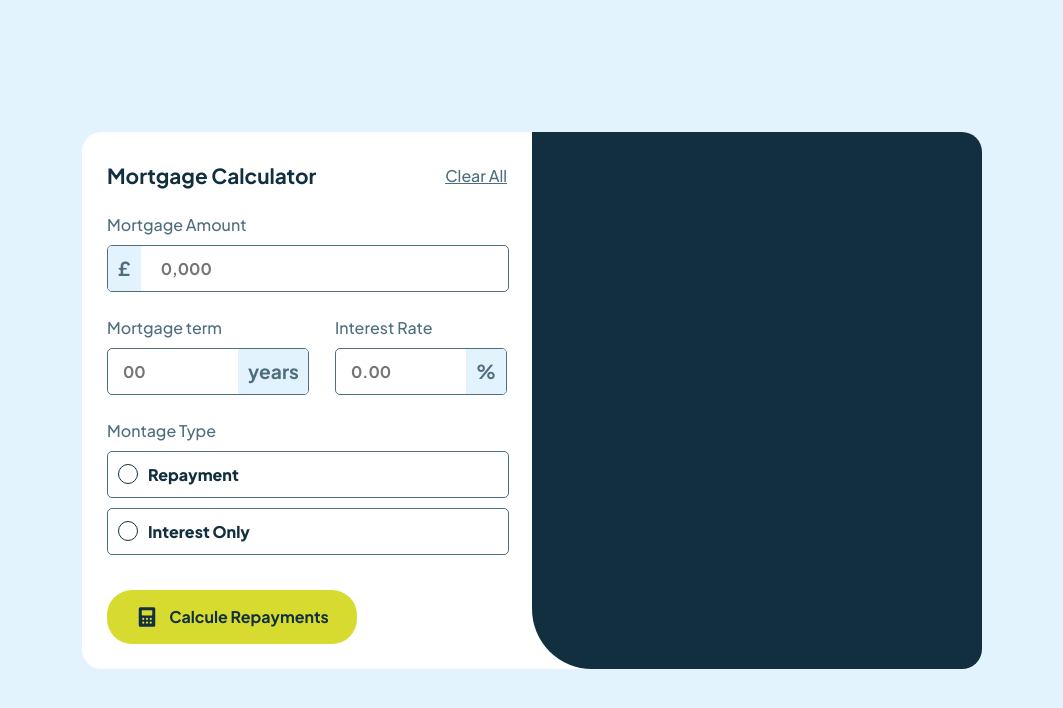
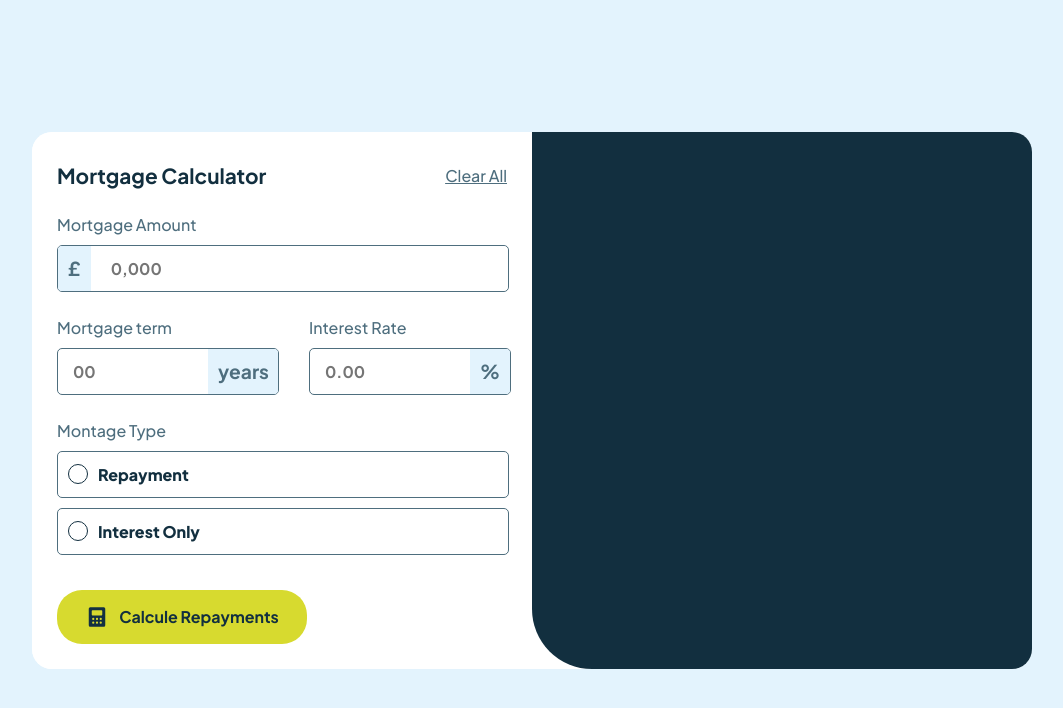
Before and after one commit to DavidSntdev/refund-calculator, a React (Vite) app: page / in a window 1280 px wide. Shown: the top 708 px of the page, without its empty margins (108-1171 px from the left). Built offline with nearby package versions, Linux system fonts and the light colour scheme.

Commit message:
Update Styles

```diff
--- a/src/components/Dados.jsx
+++ b/src/components/Dados.jsx
@@ -4,7 +4,9 @@ import imgCalc from "../assets/images/icon-calculator.svg";
 
 function Dados() {
   const $calculeRepayments = () => {};
-  const $clearAll = () => {};
+  const $clearAll = () => {
+
+  };
   return (
     <div id="dados">
       <header>
--- a/src/components/form/Type.jsx
+++ b/src/components/form/Type.jsx
@@ -21,13 +21,9 @@ function Type() {
         htmlFor="repayment"
         className="typelabel"
         style={{
-          borderWidth: isRepaymentSelected ? "3px" : "1px",
-          borderColor: isRepaymentSelected
-            ? "var(--colorLime)"
-            : "var(--colorSlate700)",
-          backgroundColor: isRepaymentSelected
-            ? "var(--colorLime100)"
-            : "var(--colorWhite)",
+          borderWidth: isRepaymentSelected && "3px",
+          borderColor: isRepaymentSelected && "var(--colorLime)",
+          backgroundColor: isRepaymentSelected && "var(--colorLime100)",
         }}
       >
         <input
@@ -44,13 +40,9 @@ function Type() {
         htmlFor="interest"
         className="typelabel"
         style={{
-          borderWidth: isInterestSelected ? "3px" : "1px",
-          borderColor: isInterestSelected
-            ? "var(--colorLime)"
-            : "var(--colorSlate700)",
-          backgroundColor: isInterestSelected
-            ? "var(--colorLime100)"
-            : "var(--colorWhite)",
+          borderWidth: isInterestSelected && "3px",
+          borderColor: isInterestSelected && "var(--colorLime)",
+          backgroundColor: isInterestSelected && "var(--colorLime100)",
         }}
       >
         <input
--- a/src/styles/App.css
+++ b/src/styles/App.css
@@ -2,7 +2,7 @@ main {
   display: flex;
   flex-direction: row;
 
-  max-width: 900px;
+  max-width: 1000px;
   height: auto;
 
   background-color: var(--colorWhite);
@@ -11,14 +11,21 @@ main {
 }
 
 #dados {
-  width: 400px;
+  width: 450px;
   background-color: var(--colorWhite);
   padding: 25px;
 }
 
 #result {
-  width: 400px;
+  display: flex;
+  flex-direction: column;
+  place-items: center;
+  justify-content: center;
+  text-align: center;
+
+  width: 450px;
+  padding: 25px;
+
   background-color: var(--colorSlate900);
   border-bottom-left-radius: 60px;
-  padding: 25px;
 }
--- a/src/styles/Form.css
+++ b/src/styles/Form.css
@@ -36,7 +36,7 @@ input {
 
 input#getYears,
 input#getRate {
-  width: 115px;
+  width: 135px;
   margin-left: 15px;
 }
 
@@ -52,9 +52,16 @@ input#getRate {
 }
 
 #yearsCase {
-  width: 200px;
-  margin-right: 26px;
+  width: 220px;
   margin-top: 10px;
+}
+
+#years {
+  padding-right: 30px;
+}
+
+#rate {
+  width: auto;
 }
 
 #amountCase {
@@ -63,8 +70,12 @@ input#getRate {
 }
 
 #rateCase {
-  width: 170px;
+  width: 200px;
   margin-top: 10px;
+}
+
+input#getRate {
+  width: 145px;
 }
 
 #yearsText,
@@ -116,6 +127,10 @@ form > p {
   cursor: pointer;
 }
 
+.typelabel:hover {
+  border: 3px solid var(--colorLime);
+}
+
 .typelabel input[type="radio"] {
   -webkit-appearance: none;
   -moz-appearance: none;
```
